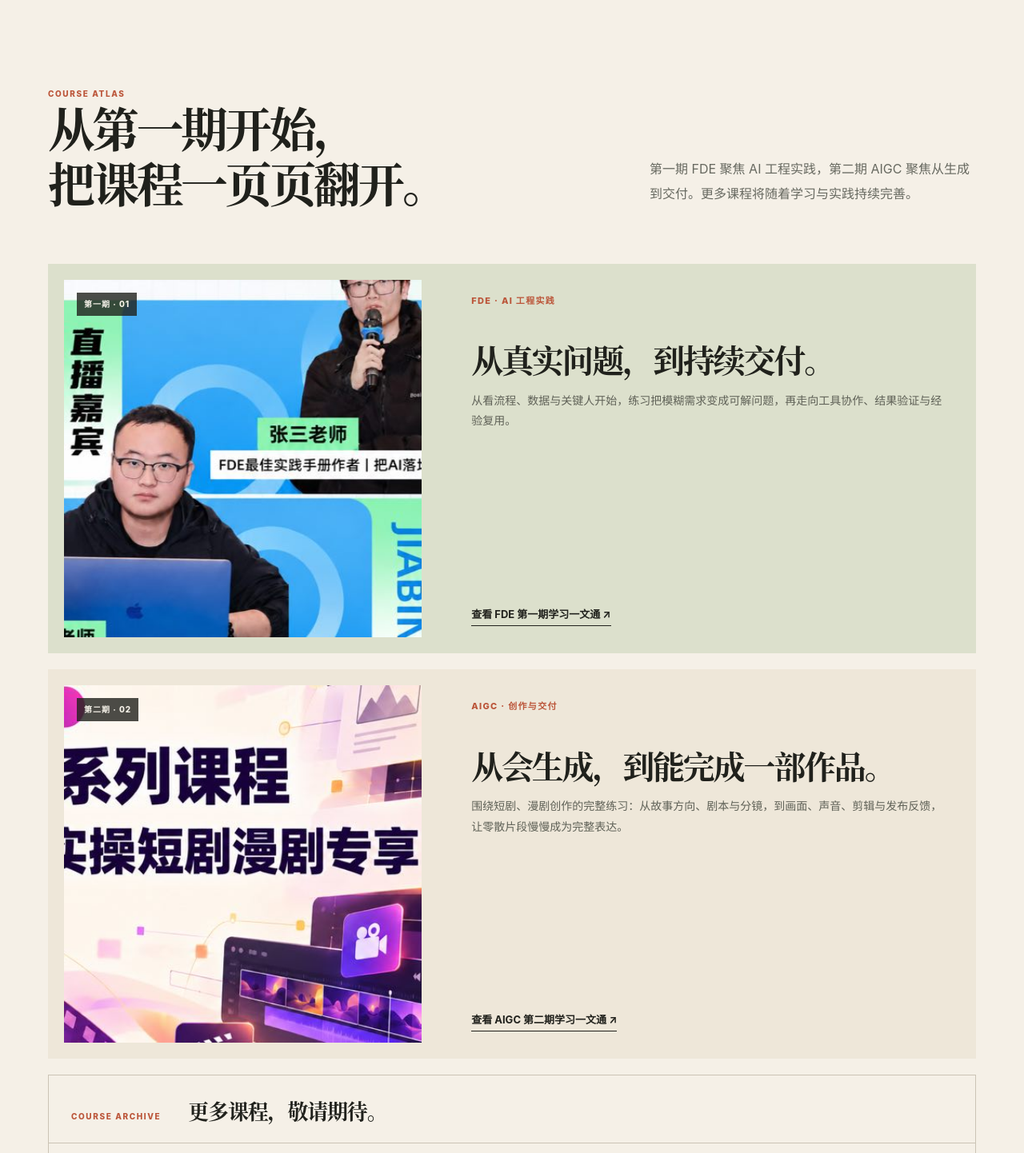
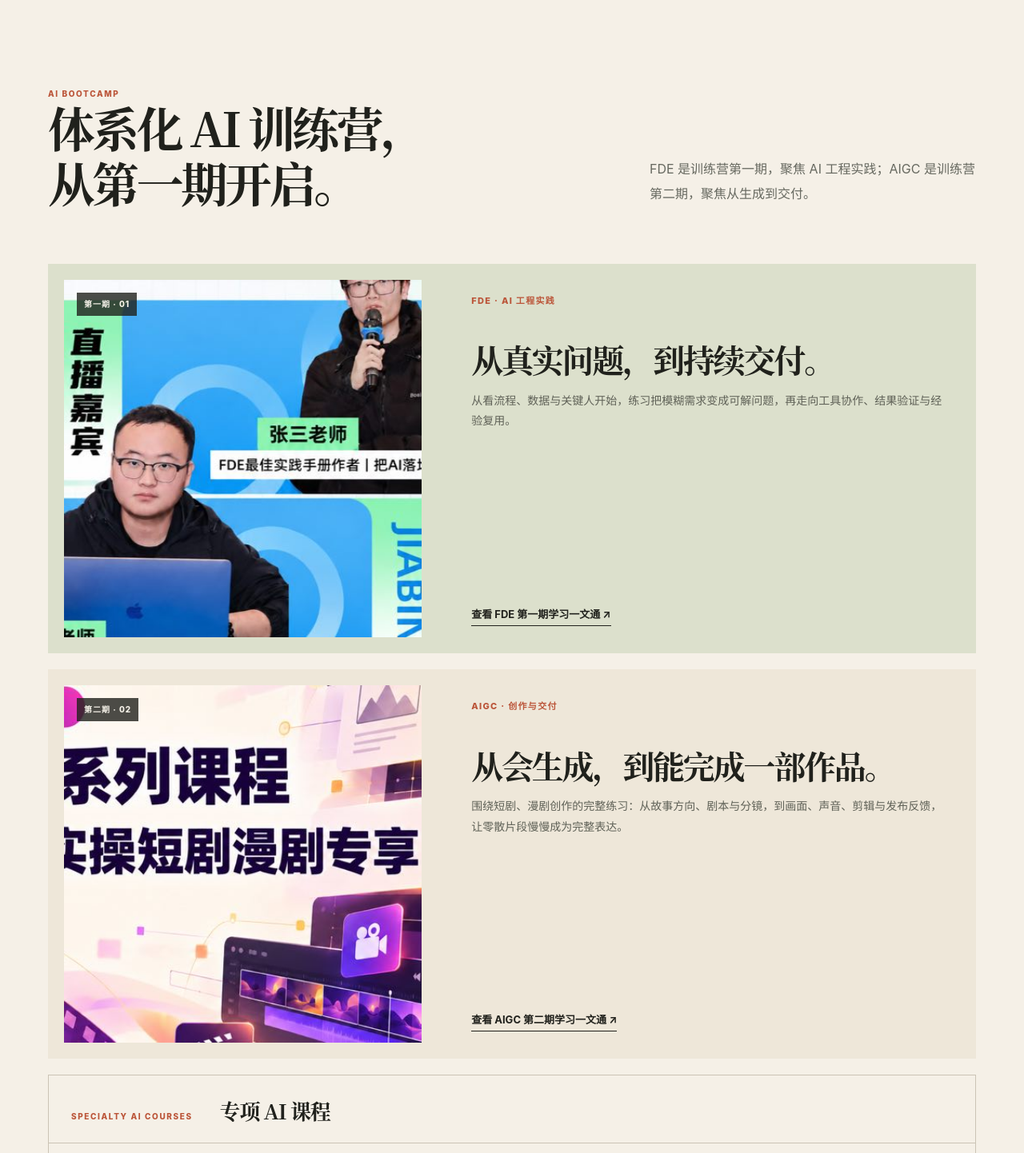
Before and after one commit to GhTechStudio/GhTechStudio.github.io, a Next.js app: page / in a window 1280 px wide. Shown: the part 1628-3070 px from the top of the page at 80% size. Built offline with nearby package versions, Linux system fonts and the light colour scheme.

Commit message:
Separate bootcamp and specialty courses

```diff
--- a/app/page.tsx
+++ b/app/page.tsx
@@ -9,7 +9,7 @@ const sourceLinks = {
   aigc: 'https://icnepuql73ya.feishu.cn/wiki/C4JTwhxZviveF3kDVa6cdOjLn9e?from=from_copylink',
 };
 
-const courseLibrary = [
+const specialtyCourses = [
   { title: 'Claude Code 源码解析课', image: 'course-claude-source.jpg' },
   { title: 'Claude Code 精品课', image: 'course-claude-premium.jpg' },
   { title: 'Codex 企业场景应用', image: 'course-codex.jpg' },
@@ -97,12 +97,12 @@ export default function Home() {
       <section className="handbook-intro page-shell" aria-labelledby="handbook-title"><div><p className="section-label">START HERE</p><h2 id="handbook-title">先读使用说明书，<br />再找到自己的入口。</h2></div><div className="handbook-card"><div className="handbook-number" aria-hidden="true"><span>01</span><small>FIRST<br />READ</small></div><div className="handbook-card-copy"><p className="handbook-kicker">518AILAB 入门总览</p><strong>《518 AI Lab<br />使用说明书》</strong><p>把社群、课程、活动、成员与合作交流放在一页里，先看清全貌，再决定从哪里开始。</p><ul aria-label="说明书内容"><li>社群与学习路径</li><li>课程与活动目录</li><li>成员、合作与联系</li></ul></div><a className="handbook-action" href={sourceLinks.handbook} target="_blank" rel="noreferrer" aria-label="打开 518 AI Lab 使用说明书"><span>打开使用说明书</span><b aria-hidden="true">↗</b></a></div></section>
 
       <section className="courses" id="courses" aria-labelledby="courses-title"><div className="page-shell">
-        <div className="section-heading"><div><p className="section-label">COURSE ATLAS</p><h2 id="courses-title">从第一期开始，<br />把课程一页页翻开。</h2></div><p>第一期 FDE 聚焦 AI 工程实践，第二期 AIGC 聚焦从生成到交付。更多课程将随着学习与实践持续完善。</p></div>
+        <div className="section-heading"><div><p className="section-label">AI BOOTCAMP</p><h2 id="courses-title">体系化 AI 训练营，<br />从第一期开启。</h2></div><p>FDE 是训练营第一期，聚焦 AI 工程实践；AIGC 是训练营第二期，聚焦从生成到交付。</p></div>
         <div className="featured-courses">
           <article className="course-feature fde-feature"><div className="course-image"><img src={image('course-fde.jpg')} alt="FDE 前沿部署工程师第一期课程封面" width="420" height="420" /><span>第一期 · 01</span></div><div className="course-copy"><p className="course-type">FDE · AI 工程实践</p><h3>从真实问题，到持续交付。</h3><p>从看流程、数据与关键人开始，练习把模糊需求变成可解问题，再走向工具协作、结果验证与经验复用。</p><a href={sourceLinks.fde} target="_blank" rel="noreferrer">查看 FDE 第一期学习一文通 <span aria-hidden="true">↗</span></a></div></article>
           <article className="course-feature aigc-feature"><div className="course-image"><img src={image('course-aigc.jpg')} alt="AIGC 第二期课程封面" width="420" height="420" /><span>第二期 · 02</span></div><div className="course-copy"><p className="course-type">AIGC · 创作与交付</p><h3>从会生成，到能完成一部作品。</h3><p>围绕短剧、漫剧创作的完整练习：从故事方向、剧本与分镜，到画面、声音、剪辑与发布反馈，让零散片段慢慢成为完整表达。</p><a href={sourceLinks.aigc} target="_blank" rel="noreferrer">查看 AIGC 第二期学习一文通 <span aria-hidden="true">↗</span></a></div></article>
         </div>
-        <div className="course-library" aria-label="更多课程目录"><div className="course-library-heading"><p className="section-label">COURSE ARCHIVE</p><h3>更多课程，敬请期待。</h3></div><div className="course-album">{courseLibrary.map((item, index) => <article key={item.title}><img src={image(item.image)} alt={`${item.title}课程封面`} width="420" height="420" loading="lazy" /><div><span>{String(index + 3).padStart(2, '0')}</span><strong>{item.title}</strong><small>课程主题</small></div></article>)}<article className="future-course"><div><span>＋</span><strong>更多课程</strong><small>敬请期待</small></div></article></div></div>
+        <div className="course-library" aria-label="专项 AI 课程目录"><div className="course-library-heading"><p className="section-label">SPECIALTY AI COURSES</p><h3>专项 AI 课程</h3></div><div className="course-album">{specialtyCourses.map((item) => <article key={item.title}><img src={image(item.image)} alt={`${item.title}课程封面`} width="420" height="420" loading="lazy" /><div><span>专项课程</span><strong>{item.title}</strong><small>课程主题</small></div></article>)}<article className="future-course"><div><span>＋</span><strong>更多专项课程</strong><small>敬请期待</small></div></article></div></div>
       </div></section>
 
       <section className="learning-way page-shell" aria-labelledby="learning-title"><div className="learning-heading"><p className="section-label">THE WAY WE LEARN</p><h2 id="learning-title">把学习留在<br />正在发生的事里。</h2></div><ol><li><span>01</span><h3>看见问题</h3><p>从工作、创作和协作里的真实卡点开始。</p></li><li><span>02</span><h3>动手练习</h3><p>用项目、笔记与输出，把理解变得具体。</p></li><li><span>03</span><h3>复盘沉淀</h3><p>回看结果与过程，让经验可以被再次使用。</p></li><li><span>04</span><h3>遇见同行</h3><p>在分享、讨论与共创中，交换视角与连接。</p></li></ol></section>
```
